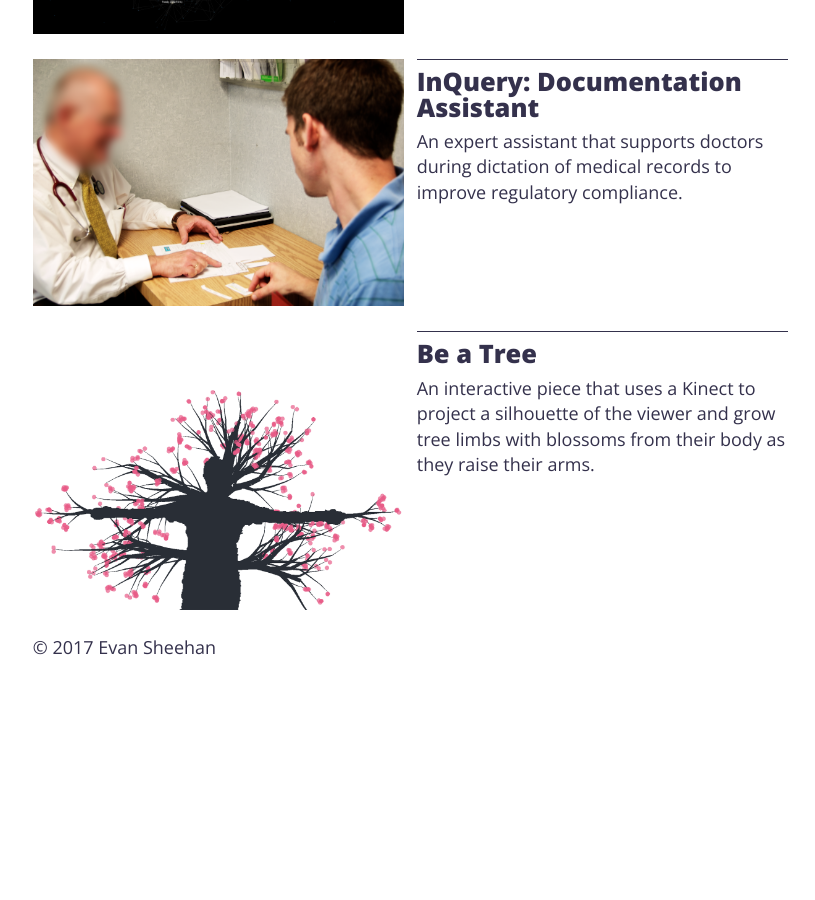
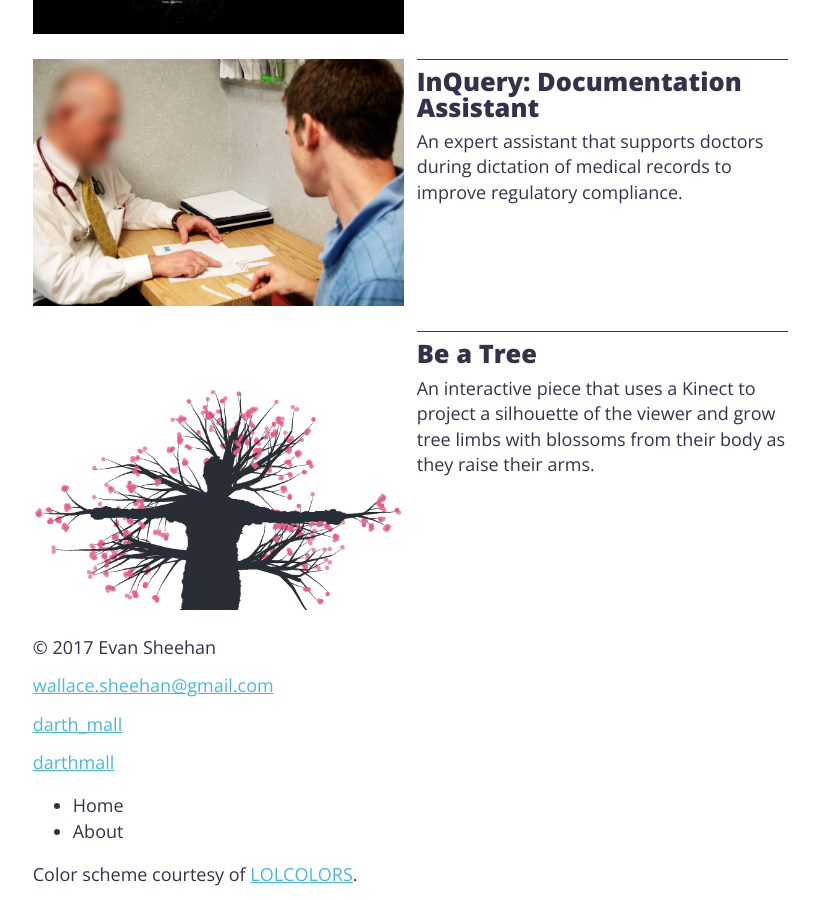
Before and after one commit to darthmall/darthmall.github.io, a Jekyll site: the page built from index.md, in a window 1280 px wide and 900 px high, scrolled down 1602 px. Shown: the whole window, without its empty margins (236-1051 px from the left). Built offline with Jekyll 4.4.1, drawn with Linux system fonts in a browser that asks for light colours; before the commit the page ends 2275 px from its top, so only the background shows below that.

Commit message:
Add links to footer

```diff
--- a/_includes/footer.html
+++ b/_includes/footer.html
@@ -1,5 +1,25 @@
 <footer>
-  <p>&copy; 2017 Evan Sheehan</p>
+  <p>
+    &copy; 2017 Evan Sheehan
+  </p>
+  <p>
+    <a href="mailto:{{ site.email }}">{{ site.email }}</a>
+  </p>
+  <p>
+    <a href="https://twitter.com/{{ site.twitter_username }}" target="_blank">{{ site.twitter_username }}</a>
+  </p>
+  <p>
+    <a href="https://github.com/{{ site.github_username }}" target="_blank">{{ site.github_username}}</a>
+  </p>
+  <nav>
+    <ul>
+      <li><a href="{% link index.md %}">Home</a></li>
+      <li><a href="{% link about.md %}">About</a></li>
+    </ul>
+  </nav>
+  <p>
+    Color scheme courtesy of <a href="https://www.webdesignrankings.com/resources/lolcolors/">LOLCOLORS</a>.
+  </p>
 </footer>
 
 </body>
```
